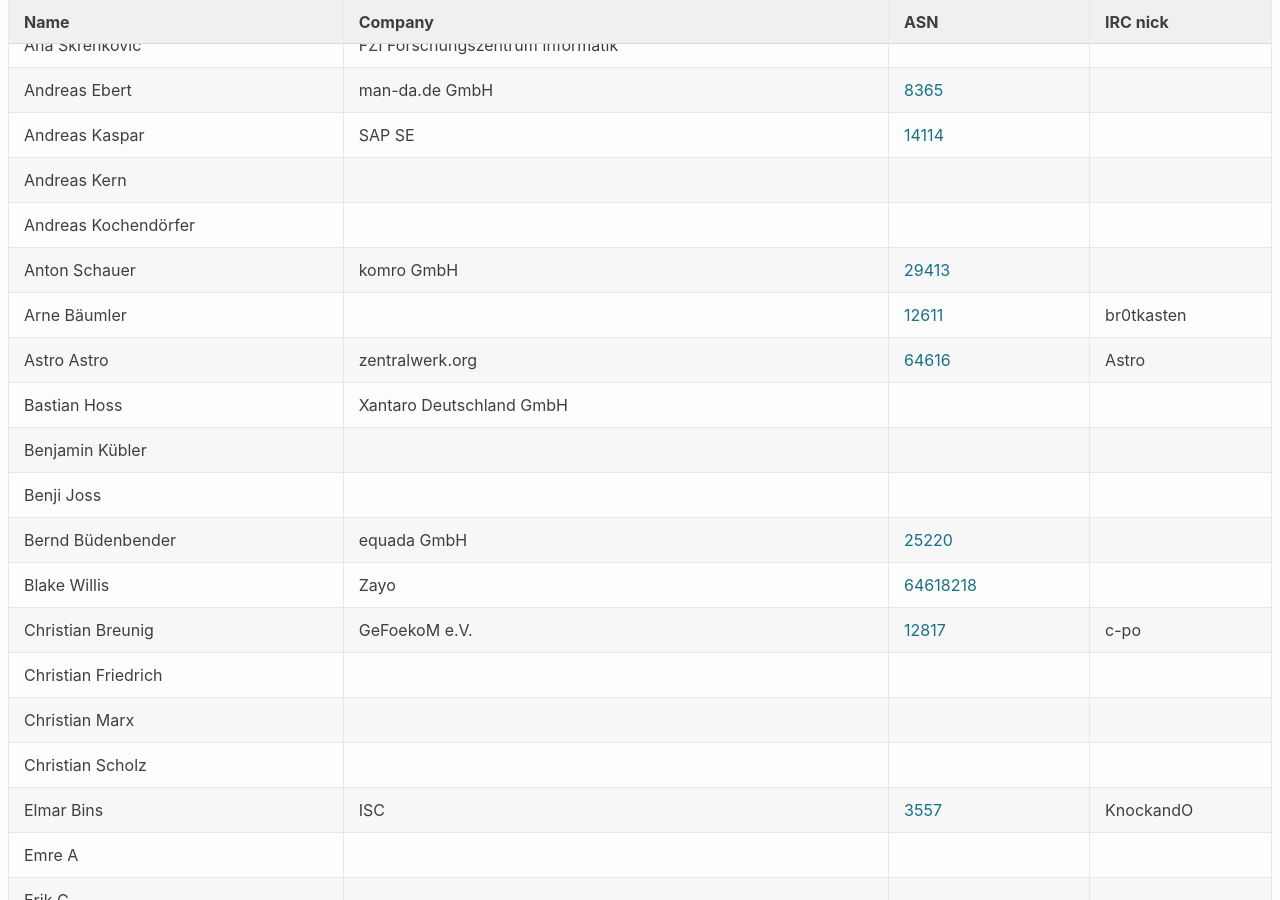
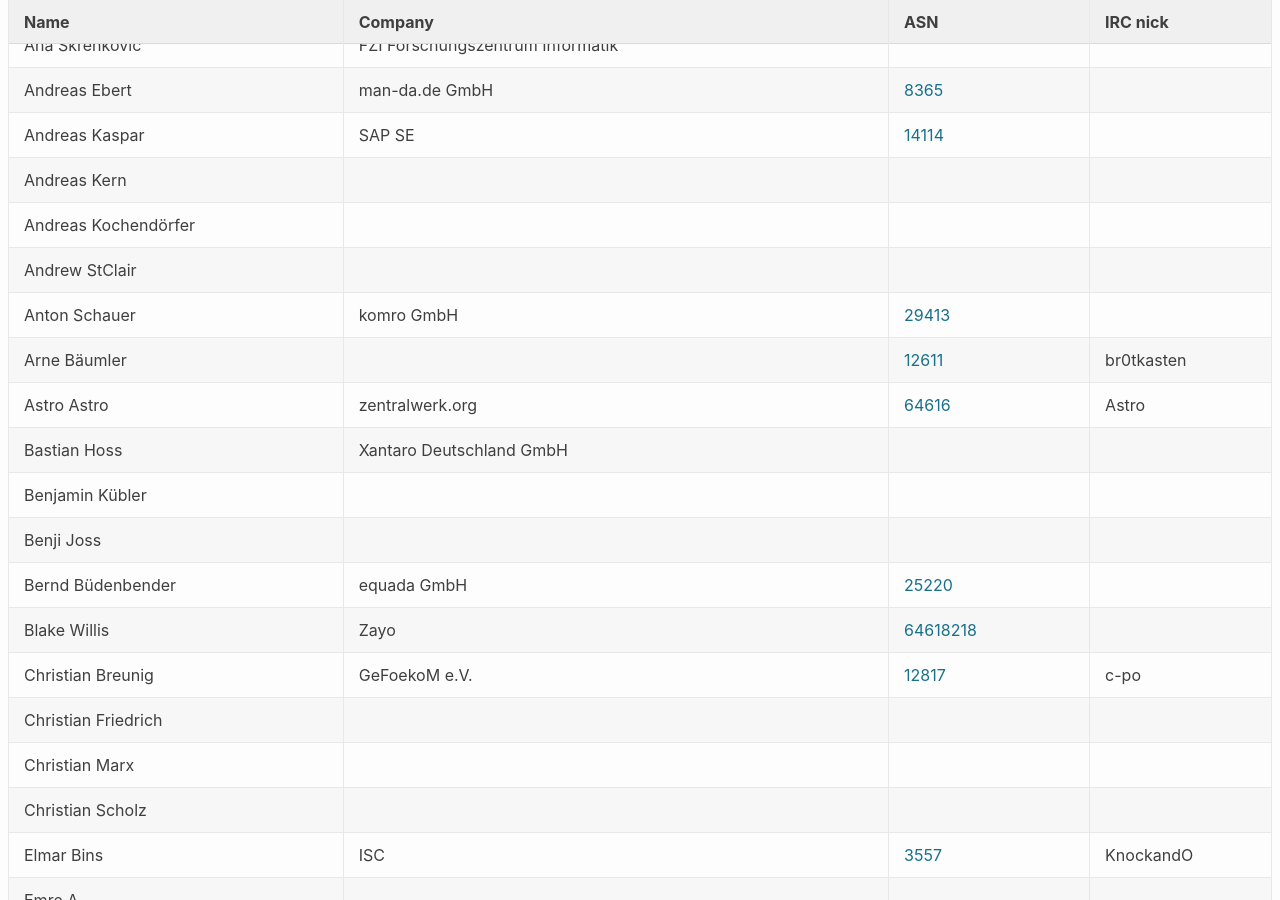
Before and after one commit to denog/pretix-attendeelist, a Jekyll site: the page built from denog15/index.md, in a window 1280 px wide and 900 px high, scrolled down 21579 px. Built offline with Jekyll 4.4.1, drawn with Linux system fonts in a browser that asks for light colours.

Commit message:
Latest data: Sat Nov 18 23:48:13 UTC 2023

```diff
--- a/_data/attendees_denog15_online.json
+++ b/_data/attendees_denog15_online.json
@@ -49,6 +49,12 @@
   },
   {
     "name": "Andreas Kochendörfer",
+    "company": null,
+    "irc": null,
+    "asn": null
+  },
+  {
+    "name": "Andrew StClair",
     "company": null,
     "irc": null,
     "asn": null
```
